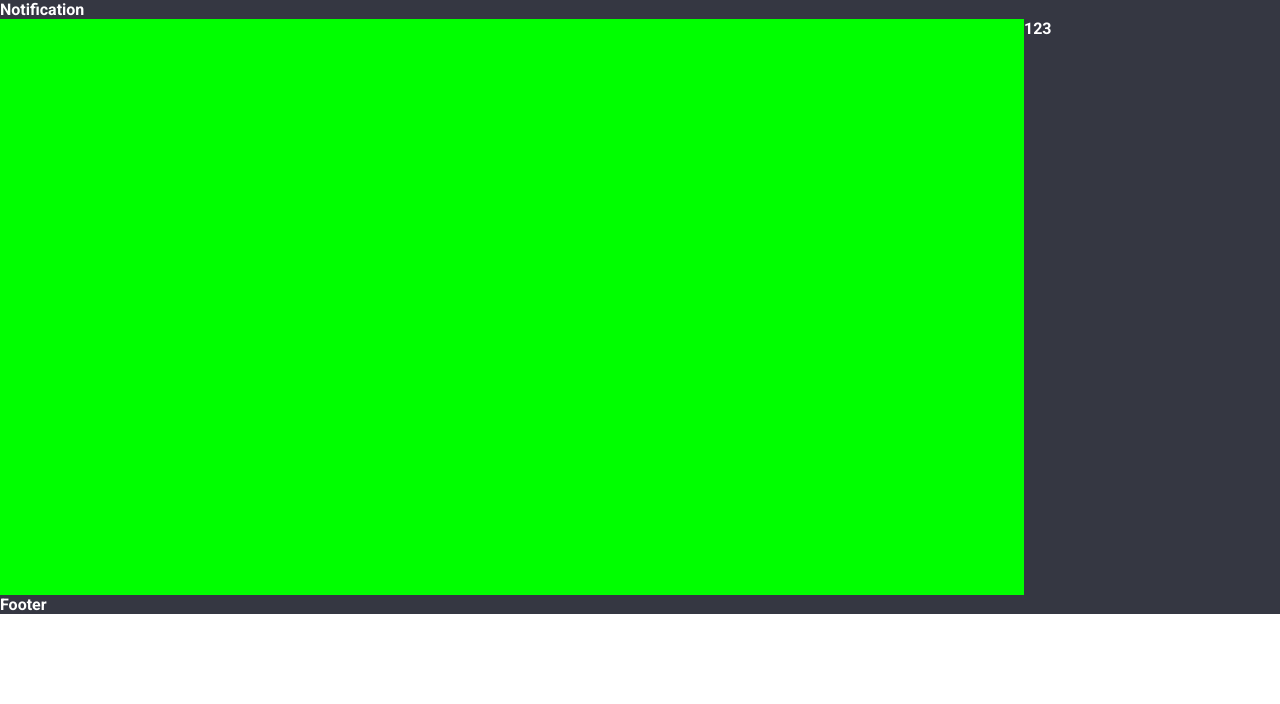
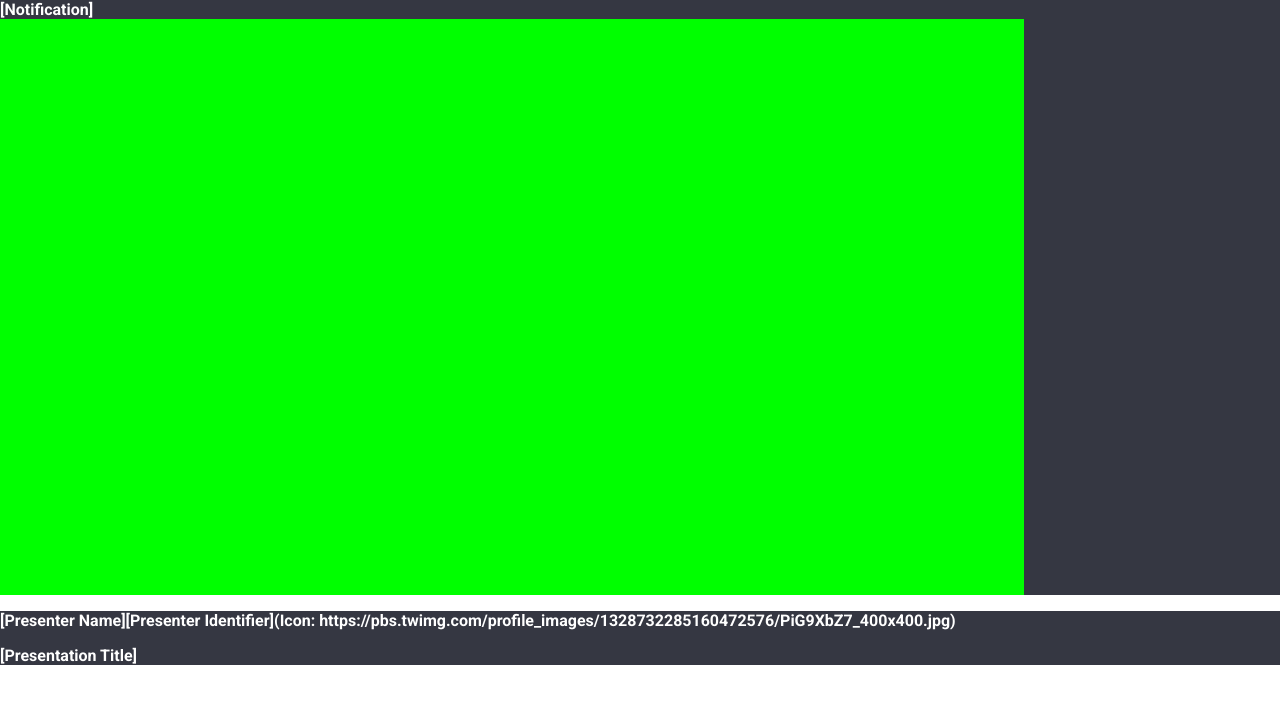
Before and after one commit to approvers/sugoi-lt-obs-screen, a React (Create React App) app: page / in a window 1280 px wide. Shown: the top 704 px of the page. Built offline with nearby package versions, Linux system fonts and the light colour scheme.

Commit message:
💬 Use value from state

```diff
--- a/src/comps/App.tsx
+++ b/src/comps/App.tsx
@@ -2,13 +2,16 @@ import React from 'react';
 import {Notification} from "./parts/Notification";
 import {Main} from "./parts/Main";
 import { Footer } from './parts/Footer';
+import {Action, initialState, reducer} from "../lib/data/reducer";
 
 function App() {
+  const [state, dispatch] = React.useReducer(reducer, initialState);
+
   return (
     <>
-      <Notification />
-      <Main />
-      <Footer />
+      <Notification notification={state.notification ?? ""}/>
+      <Main timeline={state.timeline}/>
+      <Footer presentation={state.presentation}/>
     </>
   );
 }
--- a/src/comps/parts/Footer.tsx
+++ b/src/comps/parts/Footer.tsx
@@ -1,8 +1,20 @@
 import * as React from "react";
 import styles from "../../style/comps/footer.module.scss";
+import {Presentation} from "../../lib/data/ScreenData";
 
-export const Footer = () => (
+type FooterProps = {
+  presentation: Presentation
+};
+
+export const Footer: React.FC<FooterProps> = ({presentation}) => (
     <footer className={styles.footer_root}>
-      Footer
+      <p>
+        <span>{presentation.presenter.name}</span>
+        <span>{presentation.presenter.identifier}</span>
+        (Icon: {presentation.presenter.userIcon})
+      </p>
+      <p>
+        {presentation.title}
+      </p>
     </footer>
 )
--- a/src/comps/parts/Main.tsx
+++ b/src/comps/parts/Main.tsx
@@ -1,13 +1,17 @@
 import * as React from "react";
+import { TimelineCard } from "../../lib/data/ScreenData";
 import styles from "../../style/comps/main.module.scss";
 import { Mask } from "./main/Mask";
 import { Timeline } from "./main/Timeline";
 
-export const Main = () => {
+type MainProps = {
+  timeline: TimelineCard[]
+}
+export const Main: React.FC<MainProps> = ({timeline}) => {
   return (
       <main className={styles.main_root}>
         <Mask />
-        <Timeline />
+        <Timeline timeline={timeline}/>
       </main>
   );
 }
--- a/src/comps/parts/Notification.tsx
+++ b/src/comps/parts/Notification.tsx
@@ -1,8 +1,11 @@
 import * as React from "react";
 import styles from "../../style/comps/notification.module.scss";
 
-export const Notification = () => (
+type NotificationProps = {
+  notification: string
+}
+export const Notification: React.FC<NotificationProps> = ({notification}) => (
     <header className={styles.notification_root}>
-      Notification
+      {notification}
     </header>
 )
--- a/src/comps/parts/main/Timeline.tsx
+++ b/src/comps/parts/main/Timeline.tsx
@@ -1,8 +1,21 @@
 import * as React from "react";
 import styles from "../../../style/comps/main.module.scss";
+import {TimelineCard} from "../../../lib/data/ScreenData";
 
-export const Timeline = () => (
+type TimelineProps = {
+  timeline: TimelineCard[]
+};
+export const Timeline: React.FC<TimelineProps> = ({timeline}) => (
   <div className={styles.timeline}>
-    123
+    {
+      timeline.map(
+        (card, index) => <div key={index}>
+          <p>{card.content}</p>
+          <div>
+            {card.user.name} (@{card.user.identifier}) has spoken via {card.service}
+          </div>
+        </div>
+      )
+    }
   </div>
 )
```
